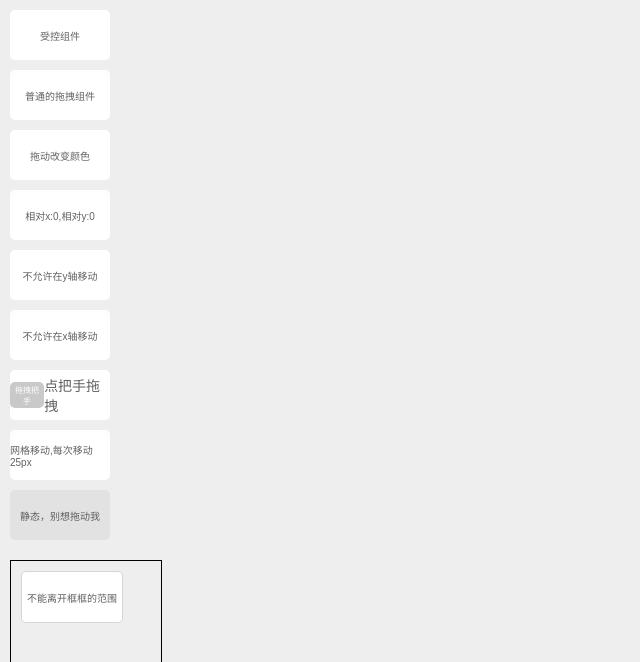
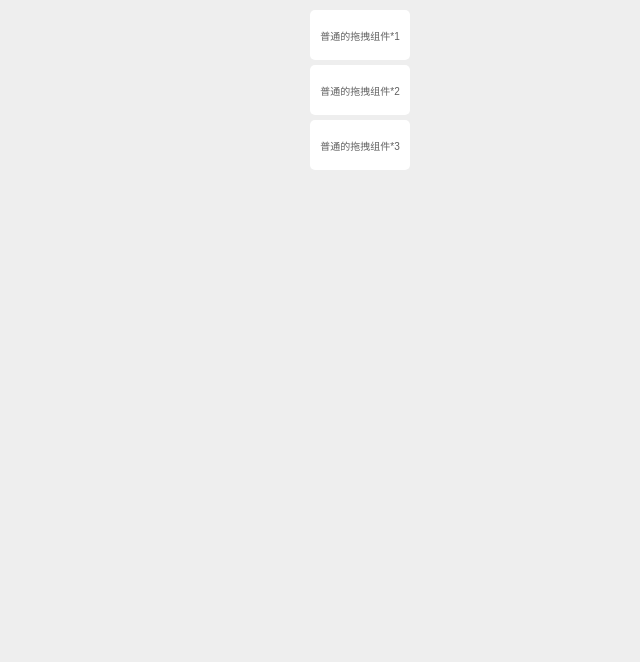
Before and after one commit to Foveluy/Luy-dragger, a React (Create React App) app: page / in a window 1280 px wide. Shown: the top 662 px of the page, without its empty margins (0-640 px from the left). Built offline with nearby package versions, Linux system fonts and the light colour scheme.

Commit message:
sortlist

```diff
--- a/src/Dragger/index.js
+++ b/src/Dragger/index.js
@@ -1,5 +1,5 @@
-import React from "react";
-import PropTypes from "prop-types";
+import React from 'react';
+import PropTypes from 'prop-types';
 import {
   int,
   innerHeight,
@@ -8,9 +8,9 @@ import {
   outerWidth,
   parseBounds,
   isNumber
-} from "./utils";
+} from './utils';
 
-import classNames from "classnames";
+import classNames from 'classnames';
 
 const doc = document;
 
@@ -55,7 +55,7 @@ class Dragger extends React.Component {
 
   move = event => {
     /** 保证用户在移动元素的时候不会选择到元素内部的东西 */
-    doc.body.style.userSelect = "none";
+    doc.body.style.userSelect = 'none';
 
     let { lastX, lastY } = this.state;
     /*  event.client - this.state.origin 表示的是移动的距离,
@@ -64,7 +64,7 @@ class Dragger extends React.Component {
     let deltaX = event.clientX - this.state.originX + lastX;
     let deltaY = event.clientY - this.state.originY + lastY;
 
-    if (event.type === "touchmove") {
+    if (event.type === 'touchmove') {
       deltaX = event.touches[0].clientX - this.state.originX + lastX;
       deltaY = event.touches[0].clientY - this.state.originY + lastY;
     }
@@ -152,11 +152,11 @@ class Dragger extends React.Component {
      * 绑定在document上可以使得其依旧能够监听
      * 如果绑定在元素上，则鼠标离开元素，就不会再被监听了
      */
-    doc.addEventListener("mousemove", this.move);
-    doc.addEventListener("mouseup", this.onDragEnd);
+    doc.addEventListener('mousemove', this.move);
+    doc.addEventListener('mouseup', this.onDragEnd);
 
-    doc.addEventListener("touchmove", this.move);
-    doc.addEventListener("touchend", this.onDragEnd);
+    doc.addEventListener('touchmove', this.move);
+    doc.addEventListener('touchend', this.onDragEnd);
 
     if (this.parent) {
       /**
@@ -173,7 +173,7 @@ class Dragger extends React.Component {
     let deltaX = event.clientX;
     let deltaY = event.clientY;
 
-    if (event.type === "touchstart") {
+    if (event.type === 'touchstart') {
       deltaX = event.touches[0].clientX;
       deltaY = event.touches[0].clientY;
     }
@@ -188,14 +188,14 @@ class Dragger extends React.Component {
 
   onDragEnd = event => {
     /** 取消用户选择限制，用户可以重新选择 */
-    doc.body.style.userSelect = "";
+    doc.body.style.userSelect = '';
 
     this.self = null;
-    doc.removeEventListener("mousemove", this.move);
-    doc.removeEventListener("mouseup", this.onDragEnd);
+    doc.removeEventListener('mousemove', this.move);
+    doc.removeEventListener('mouseup', this.onDragEnd);
 
-    doc.removeEventListener("touchmove", this.move);
-    doc.removeEventListener("touchend", this.onDragEnd);
+    doc.removeEventListener('touchmove', this.move);
+    doc.removeEventListener('touchend', this.onDragEnd);
 
     this.props.onDragging(this.props.x, this.props.y);
     this.setState(
@@ -208,12 +208,23 @@ class Dragger extends React.Component {
     );
   };
 
+  componentDidUpdate() {
+    if (this.props.controlled) {
+      if (this.props.x !== this.state.x || this.props.y !== this.state.y) {
+        this.setState({
+          x: this.props.x,
+          y: this.props.y
+        });
+      }
+    }
+  }
+
   componentDidMount() {
     /**
      * 这个函数只会调用一次
      * 这个只是一个临时的解决方案，因为这样会使得元素进行两次刷新
      */
-    if (typeof this.props.x === "number" && typeof this.props.y === "number") {
+    if (typeof this.props.x === 'number' && typeof this.props.y === 'number') {
       this.setState({
         x: this.props.x,
         y: this.props.y
@@ -223,13 +234,22 @@ class Dragger extends React.Component {
 
   render() {
     const { x, y } = this.state;
-    const { className, children } = this.props;
+    const { className, children, controlled } = this.props;
 
-    const X = this.props.x === void 666 ? x : this.props.x;
-    const Y = this.props.y === void 666 ? y : this.props.y;
+    let X = 0;
+    let Y = 0;
+    if (controlled) {
+      X = this.props.x;
+      Y = this.props.y;
+    } else {
+      X = x;
+      Y = y;
+    }
+    // const X = this.props.x === void 666 ? x : this.props.x;
+    // const Y = this.props.y === void 666 ? y : this.props.y;
 
     /**主要是为了让用户定义自己的className去修改css */
-    const fixedClassName = classNames("WrapDragger", {
+    const fixedClassName = classNames('WrapDragger', {
       [className]: className !== void 666
     });
 
@@ -242,7 +262,7 @@ class Dragger extends React.Component {
       };
     };
     const providedStyle = {
-      touchAction: "none!important",
+      touchAction: 'none!important',
       transform: `translate3d(${X}px,${Y}px,0)`
     };
     const bound = {
@@ -250,10 +270,9 @@ class Dragger extends React.Component {
       /**
        * 边框依赖 position 属性
        */
-      style: { position: "absolute" }
+      style: { position: 'absolute' }
     };
 
-    console.log("渲染");
     return (
       <div className={fixedClassName}>
         {children({
--- a/src/index.js
+++ b/src/index.js
@@ -1,8 +1,9 @@
 import React from 'react';
 import ReactDOM from 'react-dom';
 import './index.css';
-import App from './App';
+// import App from './App';
 import registerServiceWorker from './registerServiceWorker';
+import List from './list';
 
-ReactDOM.render(<App />, document.getElementById('root'));
+ReactDOM.render(<List gap={55} />, document.getElementById('root'));
 registerServiceWorker();
--- /dev/null
+++ b/src/list.js
@@ -0,0 +1,83 @@
+import React from 'react';
+import Dragger from './Dragger';
+
+/**
+ * 2.4213xxx -> 2
+ * 2.62xxx->3
+ */
+const clamp = x => {
+  const num = parseInt(x);
+  // 获得小数位
+  const left = x - num;
+  //看看到底是大于 0.5 小于 0.5，
+  return left >= 0.5 ? num + 1 : num;
+};
+
+export default class SortList extends React.Component {
+  static defaultProps = {
+    gap: 80
+  };
+
+  state = {
+    order: [{ name: 1, o: 0 }, { name: 2, o: 1 }, { name: 3, o: 2 }],
+    currentOrder: -1
+  };
+
+  dragging = (preOrder, x, y) => {
+    const o = clamp(y / this.props.gap);
+    const newOrder = this.state.order.map(od => {
+      if (o === od.o) {
+        return { ...od, o: preOrder.o };
+      }
+      if (preOrder.o === od.o) {
+        return { ...od, o: o > 2 ? 2 : o };
+      }
+      return od;
+    });
+
+    this.setState({
+      currentOrder: preOrder.o,
+      order: newOrder
+    });
+  };
+
+  dragEnd = () => {
+    this.setState({
+      currentOrder: -1
+    });
+  };
+
+  render() {
+    return (
+      <div>
+        {this.state.order.map(order => (
+          <Dragger
+            onDragMove={(event, x, y) => this.dragging(order, x, y)}
+            key={order.name}
+            x={300}
+            controlled={this.state.currentOrder !== order.o}
+            y={order.o * this.props.gap}
+            onDragEnd={() => this.dragEnd(order.o)}
+          >
+            {({ style, handle }) => (
+              <div
+                className="props-draggers"
+                style={{
+                  ...style,
+                  position: 'absolute',
+                  transition:
+                    this.state.currentOrder === order.o
+                      ? 'none'
+                      : 'all ease 0.2s'
+                }}
+                {...handle()}
+              >
+                普通的拖拽组件*{order.name}
+              </div>
+            )}
+          </Dragger>
+        ))}
+      </div>
+    );
+  }
+}
```
Also changed, not shown: 5 other files (tests, documents, lock files or other folders).
